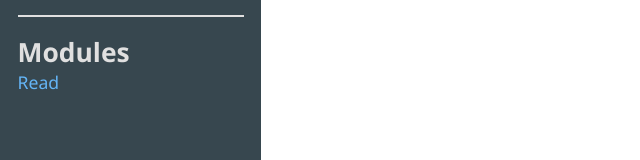
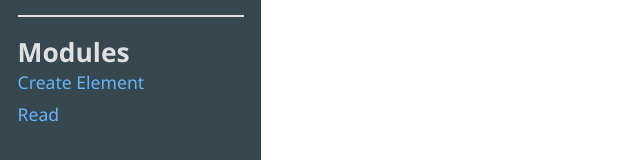
Before and after one commit to nektro/basalt, a plain HTML site: page docs/index.html in a window 1280 px wide. Shown: the part 174-334 px from the top of the page, without its empty margins (0-640 px from the left). Drawn offline with Linux system fonts and the light colour scheme.

Commit message:
docs / add the docs for the create_element module

```diff
--- a/docs/index.html
+++ b/docs/index.html
@@ -25,6 +25,7 @@
             <section>
                 <h2>Modules</h2>
                 <ul>
+                    <li><a href="#/mod/create_element/">Create Element</a></li>
                     <li><a href="#/mod/read/">Read</a></li>
                 </ul>
             </section>
```
Also changed, not shown: 2 other files.
